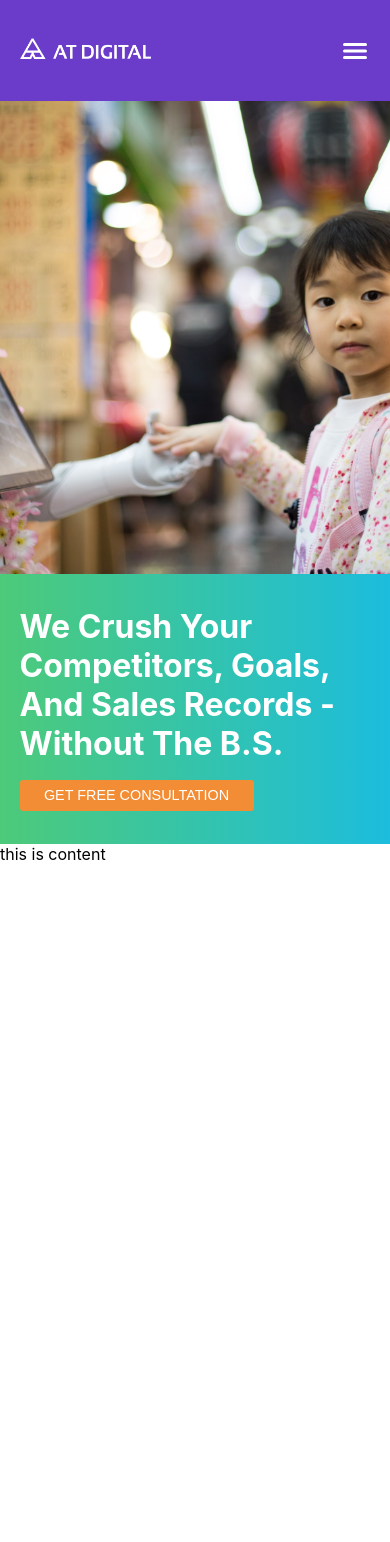
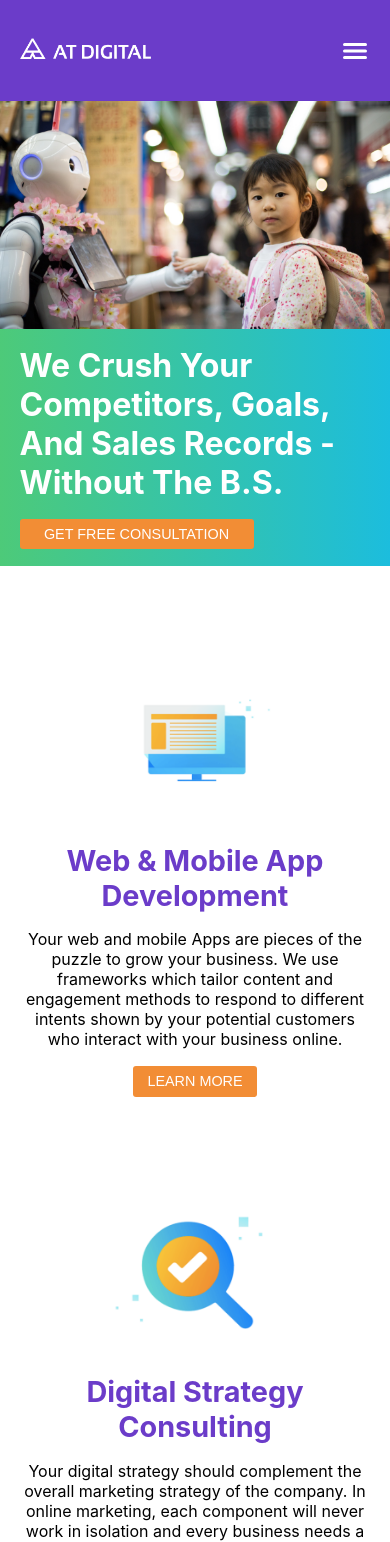
Before and after one commit to TharakaJayz/AT-project, a React (Create React App) app: page / in a window 390 px wide. Shown: the top 1542 px of the page. Before the commit the page ends 864 px from the top, so only its background shows below. Built offline with nearby package versions, Linux system fonts and the light colour scheme.

Commit message:
finishing content page

```diff
--- a/src/App.css
+++ b/src/App.css
@@ -6,6 +6,8 @@
   --width:100dvw;
   --height:100dvh;
   --primary-font:'Inter', sans-serif;
+  --body_font-size:1rem;
+  --body_heading_font_size:1.8rem;
   /* navbar*/
   --nav_height:12vh;
   --nav_dropDown_height:88vh;
--- a/src/Pages/Content/Content.css
+++ b/src/Pages/Content/Content.css
@@ -1,3 +1,187 @@
 .content_main{
+    width: var(--width);
+    min-height: var(--height);
+    padding: 10vh 12vw;
+}
+
+.content_content{
+    width: 100%;
+    height: 100%;
+    display: flex;
+    flex-direction: column;
+    align-items: center;
+    justify-content: center;
+}
+.content_content_section-1{
+    width: 100%;
+    height: 50vh;
+    display: flex;
+    align-items: center;
+    justify-content: center;
+    gap: 5vw;
+}
+
+.content_section_div_1{
+    flex: 1;
+    display: flex;
+    align-items: center;
+    justify-content: center;
+}
+
+.content_section_div_1 > img{
+    width: 90%;
+    height: auto;
+}
+
+.content_section_div_2{
+    flex: 2;
+    display: flex;
+    flex-direction: column;
+    align-items:flex-start;
+    gap: 2vh;
+}
+
+.content_section_div_2_h3{
+    color: var(--primary_color);
+    text-transform: capitalize;
+    font-size: var(--body_heading_font_size);
+}
+
+.content_section_div_2_p{
+    color:var(--secondary_text_color);
+    font-size: var(--body_font-size);
+    width: 70%;
 
 }
+
+
+.content_content_section-2{
+    width: 100%;
+    height: 50vh;
+    display: flex;
+    flex-direction: row-reverse;
+    align-items: center;
+}
+
+.content_section-2_div_1{
+    flex: 2;
+    display: flex;
+    justify-content: center;
+}
+
+#content_section-2_div_1_img{
+    width: 50%;
+}
+
+.content_section-2_div_2{
+}
+
+.content_section-2__div_2_p{
+    width: 100%;
+}
+
+
+@media (max-width: 1205px) {
+
+    .content_main{
+        padding: 10vh 10vw;
+    }
+
+    .content_section_div_1 > img{
+        width: 100%;
+    }
+
+    .content_section_div_2_p{
+        width: 80%;
+    }
+
+    #content_section-2_div_1_img{
+        width: 60%;
+    }
+
+    .content_section-2__div_2_p{
+        width: 100%;
+    }
+}
+
+@media (max-width: 960px) {
+
+    .content_main{
+        padding: 10vh var(--padding_RghtLeft);
+    }
+
+
+}
+
+@media (max-width: 800px) {
+
+    .content_content_section-1{
+        gap: 1vw;
+    }
+
+    .content_section_div_2_p{
+        width: 100%;
+    }
+
+    .content_section-2_div_1{
+        flex: 1;
+
+    }
+
+    .content_section-2_div_2{
+        flex: 1.5;
+
+    }
+
+    #content_section-2_div_1_img{
+        width: 80%;
+    }
+
+    .content_section-2__div_2_p{
+        width: 100%;
+    }
+
+
+    .content_main{
+        padding: 10vh 5vw;
+    }
+
+
+}
+
+
+@media (max-width: 600px) {
+
+    .content_content{
+        gap: 10vh;
+    }
+    .content_content_section-1{
+        flex-direction: column;
+        height: auto;
+        gap: 2vh;
+    }
+    .content_section_div_1 > img{
+        width: 50%;
+        height: auto;
+    }
+
+    #content_section-2_div_1_img{
+        width: 50%;
+    }
+    .content_section_div_2{
+        align-items: center;
+    }
+
+    .content_section_div_2_h3{
+        text-align: center;
+    }
+    .content_section_div_2_p{
+        text-align: center;
+    }
+    .content_content_section-2{
+        flex-direction: column;
+        height: auto;
+        gap: 2vh;
+    }
+
+}
--- a/src/Pages/Content/Content.js
+++ b/src/Pages/Content/Content.js
@@ -1,11 +1,46 @@
-import React from 'react'
+import React from "react";
+import monitorImage from "../../Assets/monitor.png";
+import searchImage from "../../Assets/search.png";
 import "./Content.css";
+import Button from "../../Components/Button/Button";
 const Content = () => {
   return (
-    <div className='content_main'>
-      this is content
+    <div className="content_main">
+      <div className="content_content">
+        <section className="content_content_section-1">
+          <div className="content_section_div_1">
+            <img src={monitorImage} alt="monitor" />
+          </div>
+          <div className="content_section_div_2">
+            <h3 className="content_section_div_2_h3">
+              Web & Mobile App Development
+            </h3>
+            <p className="content_section_div_2_p">
+              Your web and mobile Apps are pieces of the puzzle to grow your
+              business. We use frameworks which tailor content and engagement
+              methods to respond to different intents shown by your potential
+              customers who interact with your business online.
+            </p>
+            <Button>LEARN MORE</Button>
+          </div>
+        </section>
+        <section className="content_content_section-2">
+          <div className="content_section_div_1 content_section-2_div_1 ">
+            <img src={searchImage} alt="search" id="content_section-2_div_1_img"/>
+          </div>
+          <div className="content_section_div_2 content_section-2_div_2">
+            <h3 className="content_section_div_2_h3">
+            Digital Strategy Consulting
+            </h3>
+            <p className="content_section_div_2_p content_section-2__div_2_p">
+            Your digital strategy should complement the overall marketing strategy of the company. In online marketing, each component will never work in isolation and every business needs a different mix. We provide a clear concept and strategic overview to find the most efficient model for your business.
+            </p>
+            <Button>LEARN MORE</Button>
+          </div>
+        </section>
+      </div>
     </div>
-  )
-}
+  );
+};
 
-export default Content
+export default Content;
--- a/src/Pages/Home/Home..css
+++ b/src/Pages/Home/Home..css
@@ -3,17 +3,15 @@
     height: var(--height);
     width: var(--width);
     position: relative;
+
 }
 
 .home_main_sec-1{
     height: 100%;
     width: 100%;
     display: flex;
-        align-items: center;
-        justify-content: center;
-    /* background-image:url("../../Assets/home_background.png");
-    background-position: center;
-    background-size: cover; */
+    align-items: center;
+    justify-content: center;
 
 }
 
@@ -28,14 +26,10 @@
     width: 40%;
     height: auto;
     background-image: linear-gradient(to right, rgba(77, 202, 121, 1) , rgba(28, 189, 221, 1));
-    ;
     position: absolute;
     bottom: 5vh;
     left: var(--padding_RghtLeft);
-
     padding:3vh 2.5vh;
-
-
 }
 
 .home_main_sec-2 > p{
@@ -82,14 +76,10 @@
 
 @media (max-width: 847px) {
 
-    /* .home_main_sec-2{
-        width: 70%;
-    } */
-
     .home_main{
         display: flex;
         flex-direction: column;
-        /* height:auto; */
+        height:auto;
         gap: 0;
     }
 
@@ -104,7 +94,7 @@
 
     .home_main_sec-2{
         flex: 1;
-        position: unset;
+        position: static;
         width: 100%;
         padding: 2vh var(--padding_RghtLeft);
 
@@ -121,14 +111,11 @@
     }
 
     .home_main_sec-1{
-        margin: 0;
-        padding: 0;
+        /* margin: 0;
+        padding: 0; */
     }
 
-    .home_main_sec-1 > img{
-        object-fit: cover;
 
-    }
 
     .home_main_sec-2{
         display: flex;
```
Also changed, not shown: src/Assets/monitor.png (added), src/Assets/search.png (added).
